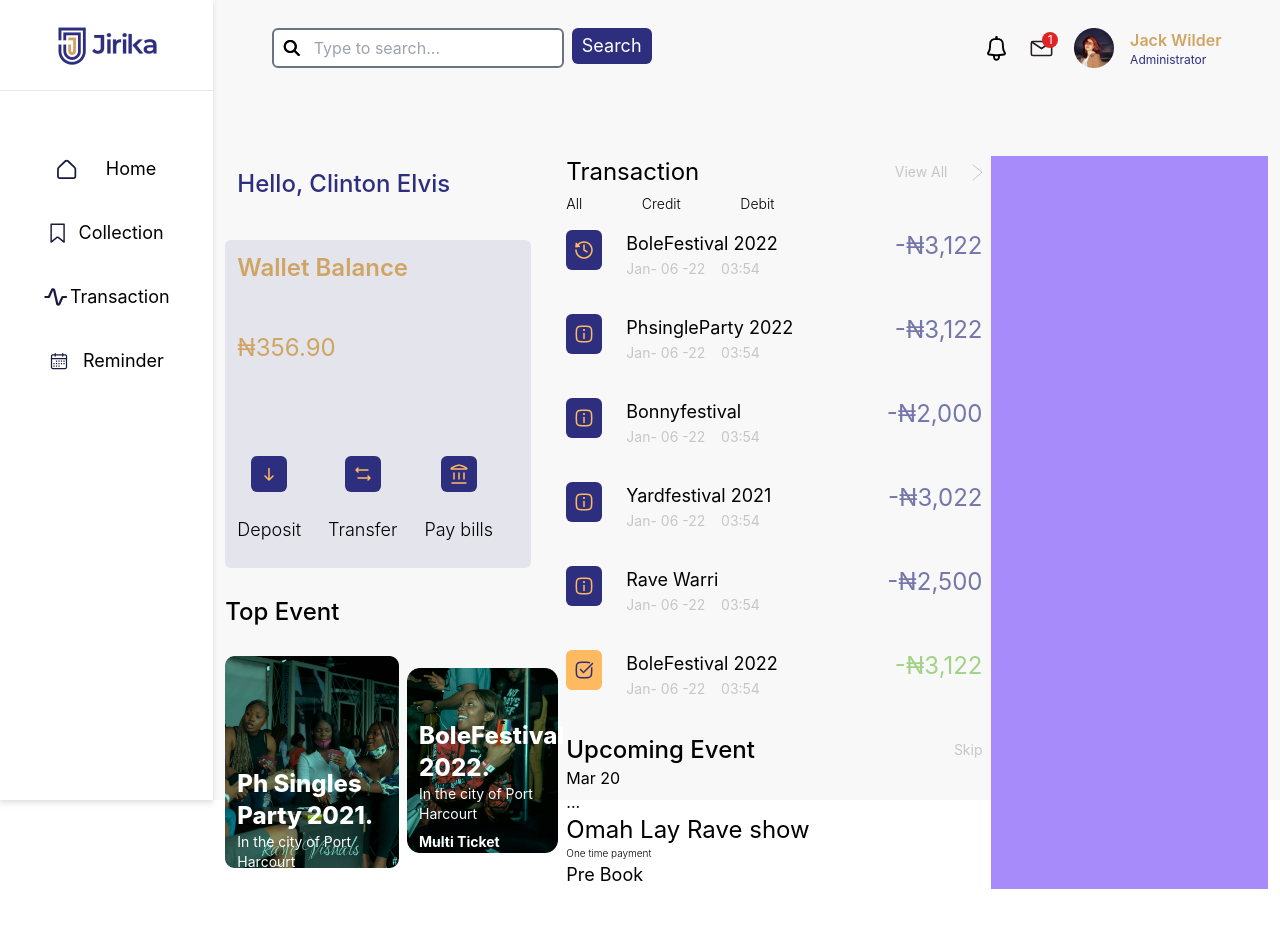
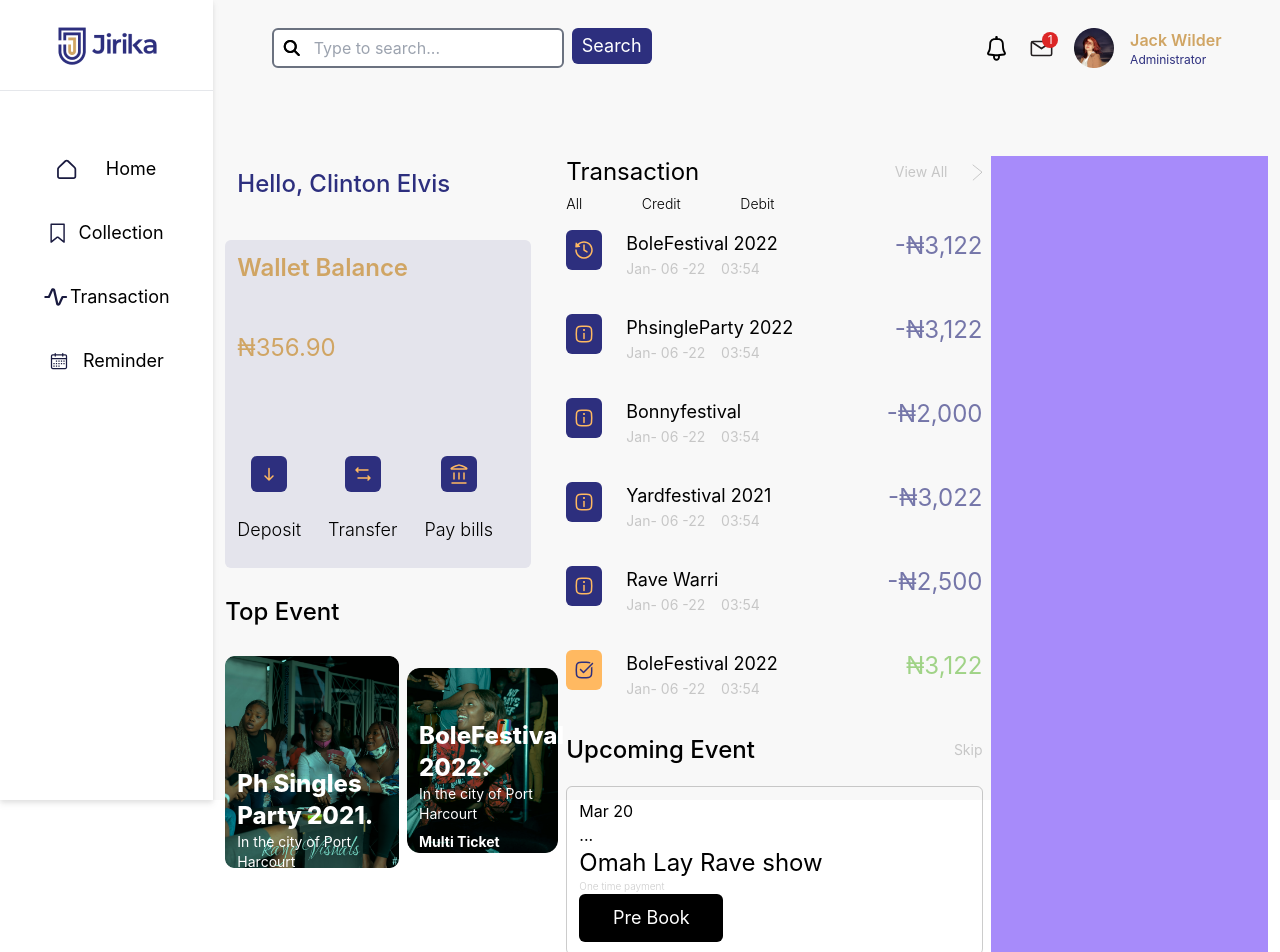
Before and after one commit to Enobaks/jirika, a React (Create React App) app: page / in a window 1280 px wide. Shown: the top 952 px of the page. Before the commit the page ends 901 px from the top, so only its background shows below. Built offline with nearby package versions, Linux system fonts and the light colour scheme.

Commit message:
updated code

```diff
--- a/src/pages/home.js
+++ b/src/pages/home.js
@@ -347,14 +347,14 @@ const Home = () => {
                 </span>
               </div>
             </div>
-            <span className="text-2xl text-credit">-{"\u20A6"}3,122</span>
+            <span className="text-2xl text-credit">{"\u20A6"}3,122</span>
           </div>
           <div className="upcoming-event">
-            <div className="upcoming-wrap flex justify-between items-center">
+            <div className="upcoming-wrap flex justify-between items-center mb-5">
               <h1 className="text-2xl font-medium">Upcoming Event</h1>
               <span className="font-normal text-sm text-mute">Skip</span>
             </div>
-            <div className="event">
+            <div className="event border rounded-md border-mute p-3">
               <div className="date-wrap">
                 <p>
                   <span></span>Mar 20
@@ -362,10 +362,12 @@ const Home = () => {
                 <span>...</span>
               </div>
               <p className="text-2xl">Omah Lay Rave show</p>
-              <p className="text-muted font-light" style={{ fontSize: "10px" }}>
+              <p className="text-mute font-light" style={{ fontSize: "10px" }}>
                 One time payment
               </p>
-              <button className="text-lg font-normal">Pre Book</button>
+              <button className="text-lg font-normal w-36 h-12 bg-black text-white rounded-md">
+                Pre Book
+              </button>
             </div>
           </div>
         </div>
```
